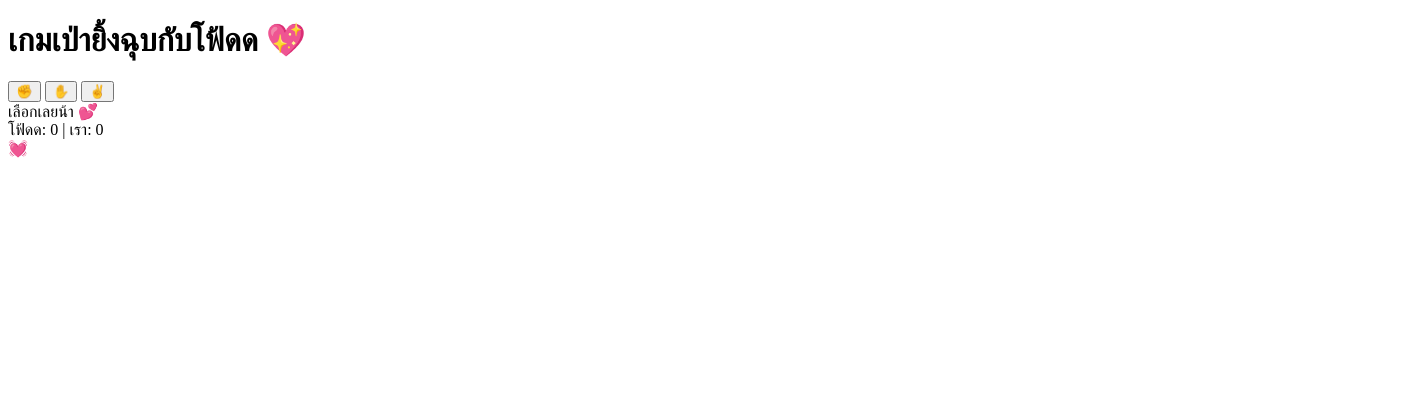
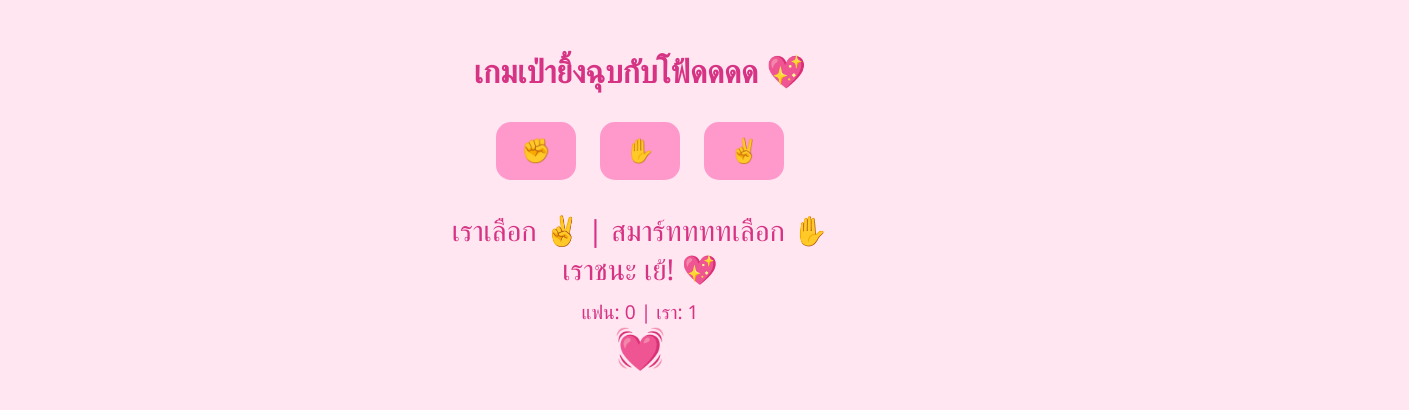
Before and after one commit to Felixz3004/flowerfourrr, a plain HTML site: page index.html in a window 1280 px wide. Both pictures are taken after a click on the button "✌️". Shown: the whole page, 1409 px wide, since content can reach past the window. Drawn offline with Linux system fonts and the light colour scheme.

Commit message:
Add files via upload

```diff
--- a/index.html
+++ b/index.html
@@ -3,18 +3,18 @@
 <head>
   <meta charset="UTF-8" />
   <meta name="viewport" content="width=device-width, initial-scale=1.0"/>
-  <title>เกมเป่ายิ้งฉุบกับโฟ้ดด 💖</title>
+  <title>เกมเป่ายิ้งฉุบกับโฟ้ดดดด 💖</title>
   <link rel="stylesheet" href="style.css" />
 </head>
 <body>
-  <h1>เกมเป่ายิ้งฉุบกับโฟ้ดด 💖</h1>
+  <h1>เกมเป่ายิ้งฉุบกับโฟ้ดดดด 💖</h1>
   <div class="choices">
     <button onclick="play('✊')">✊</button>
     <button onclick="play('✋')">✋</button>
     <button onclick="play('✌️')">✌️</button>
   </div>
   <div class="result" id="result">เลือกเลยน้า 💕</div>
-  <div class="score" id="score">โฟ้ดด: 0 | เรา: 0</div>
+  <div class="score" id="score">สมาร์ทททท: 0 | เรา: 0</div>
   <div class="heart">💓</div>
 
   <script src="script.js"></script>
--- a/script.js
+++ b/script.js
@@ -0,0 +1,25 @@
+let userScore = 0;
+let computerScore = 0;
+
+function play(userChoice) {
+  const choices = ['✊', '✋', '✌️'];
+  const computerChoice = choices[Math.floor(Math.random() * 3)];
+  let resultText = `เราเลือก ${userChoice} | สมาร์ททททเลือก ${computerChoice}<br>`;
+
+  if (userChoice === computerChoice) {
+    resultText += "เสมอเลย 💞";
+  } else if (
+    (userChoice === '✊' && computerChoice === '✌️') ||
+    (userChoice === '✋' && computerChoice === '✊') ||
+    (userChoice === '✌️' && computerChoice === '✋')
+  ) {
+    userScore++;
+    resultText += "เราชนะ เย้! 💖";
+  } else {
+    computerScore++;
+    resultText += "สมาร์ททททชนะ แงง 😚";
+  }
+
+  document.getElementById("result").innerHTML = resultText;
+  document.getElementById("score").innerText = `แฟน: ${computerScore} | เรา: ${userScore}`;
+}
--- a/style.css
+++ b/style.css
@@ -0,0 +1,52 @@
+body {
+  font-family: 'Segoe UI', sans-serif;
+  background: #ffe6f0;
+  color: #d63384;
+  text-align: center;
+  padding: 20px;
+}
+
+h1 {
+  font-size: 2em;
+  margin-bottom: 10px;
+}
+
+.choices {
+  margin: 20px;
+}
+
+button {
+  background: #ff99cc;
+  border: none;
+  border-radius: 15px;
+  padding: 15px 25px;
+  margin: 10px;
+  font-size: 1.5em;
+  cursor: pointer;
+  color: white;
+  transition: background 0.3;
+}
+
+button:hover {
+  background: #ff66b2;
+}
+
+.result {
+  font-size: 1.8em;
+  margin-top: 20px;
+}
+
+.score {
+  margin-top: 10px;
+  font-size: 1.2em;
+}
+
+.heart {
+  font-size: 2em;
+  animation: heartbeat 1.5s infinite;
+}
+
+@keyframes heartbeat {
+  0%, 100% { transform: scale(1); }
+  50% { transform: scale(1.3); }
+}
```
